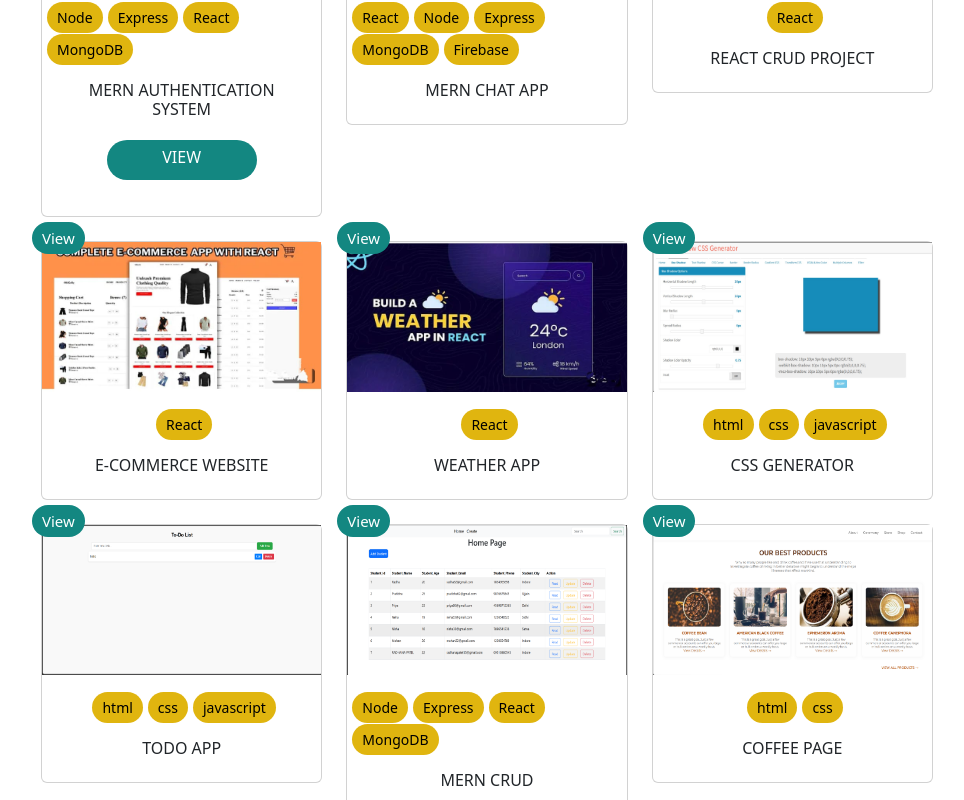
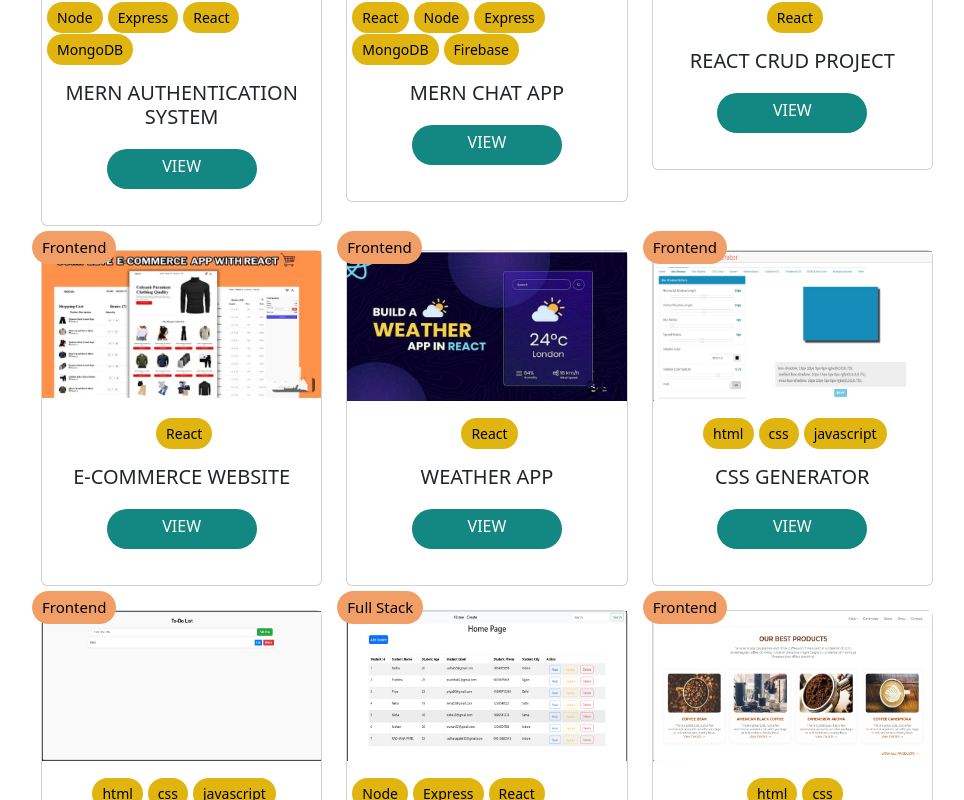
Before and after one commit to radhanapatel33/portfolio-website, a React (Vite) app: page / in a window 1280 px wide. Shown: the part 2720-3520 px from the top of the page, without its empty margins (253-1217 px from the left). Built offline with nearby package versions, Linux system fonts and the light colour scheme.

Commit message:
css update14

```diff
--- a/src/Pages/Projects/Projects.css
+++ b/src/Pages/Projects/Projects.css
@@ -37,19 +37,19 @@
 } */
 /* ----------- */
 
-#ads .card-notify-badge a {
+#ads .card-notify-badge {
   position: absolute;
   left: -10px;
   top: -20px;
-  /* background: #f29f67; */
+  background: #f29f67;
    text-align: center;
   border-radius: 30px 30px 30px 30px;
-  color:white;
-  /* color: black; */
+  /* color:white; */
+  color: black;
   padding: 5px 10px;
   font-size: 15px;
-  background-color: #138781;
-  text-decoration: none;
+  /* background-color: #138781; */
+  /* text-decoration: none;  */
 
 }
 
--- a/src/Pages/Projects/Projects.jsx
+++ b/src/Pages/Projects/Projects.jsx
@@ -37,9 +37,7 @@ const Projects = () => {
                     >
                         <div className="card rounded">
                             <div className="card-image">
-                                {/* <span className="card-notify-badge">Full stack</span> */}
-                                <span className="card-notify-badge"><a href="https://google.com">LINK</a></span>
-                                {/* <span><a className="ad-btn" href="#" target="_blank" rel="noopener noreferrer">View</a></span> */}
+                                <span className="card-notify-badge">Full stack</span>
                                 <img src={authentication} alt="project1" />
                             </div>
                             <div className="card-image-overly m-auto mt-3">
@@ -49,9 +47,9 @@ const Projects = () => {
                                 <span className="card-detail-badge">MongoDB</span>
                             </div>
                             <div className="card-body text-center">
-                                <h6 className="text-uppercase ">MERN Authentication System
-                                   <span className="card-notify-badge1"> <a href="#">View</a></span>
-                                </h6>
+                                <h5 className="text-uppercase ">MERN Authentication System
+                                    <span className="card-notify-badge1"> <a href="#">View</a></span>
+                                </h5>
                             </div>
                         </div>
                     </motion.div>
@@ -64,10 +62,10 @@ const Projects = () => {
                     >
                         <div className="card rounded">
                             <div className="card-image">
-                                {/* <span className="card-notify-badge">Full Stack</span> */}
-                                <span className="card-notify-badge">
+                                <span className="card-notify-badge">Full Stack</span>
+                                {/* <span className="card-notify-badge">
                                     <a href="#" target="_blank" rel="noopener noreferrer">View</a>
-                                </span>
+                                </span> */}
                                 <img src={chatapp} alt="project2" />
                             </div>
                             <div className="card-image-overly m-auto mt-3">
@@ -78,9 +76,10 @@ const Projects = () => {
                                 <span className="card-detail-badge">Firebase</span>
                             </div>
                             <div className="card-body text-center">
-                                <h6 className="text-uppercase">MERN Chat App
+                                <h5 className="text-uppercase">MERN Chat App
+                                    <span className="card-notify-badge1"> <a href="#">View</a></span>
                                     {/* <a className="ad-btn ms-4" href="#">View</a> */}
-                                </h6>
+                                </h5>
                             </div>
                         </div>
                     </motion.div>
@@ -93,33 +92,38 @@ const Projects = () => {
                     >
                         <div className="card rounded">
                             <div className="card-image">
-                                {/* <span className="card-notify-badge">Frontend</span> */}
-                                <span className="card-notify-badge">
+                                <span className="card-notify-badge">Frontend</span>
+                                {/* <span className="card-notify-badge">
                                     <a  href="https://crud-react-project-lemon.vercel.app" target="_blank"
                                         rel="noopener noreferrer" >View</a>
-                                </span>
+                                </span> */}
                                 <img src={crud} alt="project3" />
                             </div>
                             <div className="card-image-overly m-auto mt-3">
                                 <span className="card-detail-badge">React</span>
                             </div>
                             <div className="card-body text-center">
-                                <h6 className="text-uppercase">React CRUD Project
+                                <h5 className="text-uppercase">React CRUD Project
+                                    <span className="card-notify-badge1"> <a href="https://crud-react-project-lemon.vercel.app">View</a></span>
                                     {/* <a className="ad-btn ms-4" href="https://crud-react-project-lemon.vercel.app" target="_blank">View</a> */}
-                                </h6>
+                                </h5>
                             </div>
                         </div>
                     </motion.div>
 
                     {/* ===== PROJECT 4 ===== */}
-                    <motion.div className="col-md-4 mt-4">
+                    <motion.div className="col-md-4 mt-4"
+                        initial={{ rotate: -10, opacity: 0 }}
+                        whileInView={{ rotate: 0, opacity: 1 }}
+                        transition={{ duration: 0.7 }}
+                    >
                         <div className="card rounded">
                             <div className="card-image">
-                                {/* <span className="card-notify-badge">Frontend</span> */}
-                                <span className="card-notify-badge">
+                                <span className="card-notify-badge">Frontend</span>
+                                {/* <span className="card-notify-badge">
                                     <a href="#" target="_blank"
                                         rel="noopener noreferrer" >View</a>
-                                </span>
+                                </span> */}
 
                                 <img src={ecommerce} alt="project4" />
                             </div>
@@ -127,22 +131,27 @@ const Projects = () => {
                                 <span className="card-detail-badge">React</span>
                             </div>
                             <div className="card-body text-center">
-                                <h6 className="text-uppercase">E-commerce Website
+                                <h5 className="text-uppercase">E-commerce Website
+                                    <span className="card-notify-badge1"> <a href="#">View</a></span>
                                     {/* <a className="ad-btn ms-4" href="#">View</a> */}
-                                </h6>
+                                </h5>
                             </div>
                         </div>
                     </motion.div>
 
                     {/* ===== PROJECT 5 ===== */}
-                    <motion.div className="col-md-4 mt-4">
+                    <motion.div className="col-md-4 mt-4"
+                        initial={{ rotate: -10, opacity: 0 }}
+                        whileInView={{ rotate: 0, opacity: 1 }}
+                        transition={{ duration: 0.7 }}
+                    >
                         <div className="card rounded">
                             <div className="card-image">
-                                {/* <span className="card-notify-badge">Frontend</span> */}
-                                <span className="card-notify-badge">
+                                <span className="card-notify-badge">Frontend</span>
+                                {/* <span className="card-notify-badge">
                                     <a href="https://weather-app-project-red.vercel.app" target="_blank"
                                         rel="noopener noreferrer">View</a>
-                                </span>
+                                </span> */}
 
                                 <img src={weatherapp} alt="project5" />
                             </div>
@@ -150,22 +159,28 @@ const Projects = () => {
                                 <span className="card-detail-badge">React</span>
                             </div>
                             <div className="card-body text-center">
-                                <h6 className="text-uppercase">Weather App
+                                <h5 className="text-uppercase">Weather App
+                                    <span className="card-notify-badge1"> <a href="https://weather-app-project-red.vercel.app">View</a></span>
+
                                     {/* <a className="ad-btn ms-4" href="https://weather-app-project-red.vercel.app" target="_blank">View</a> */}
-                                </h6>
+                                </h5>
                             </div>
                         </div>
                     </motion.div>
 
                     {/* ===== PROJECT 6 ===== */}
-                    <motion.div className="col-md-4 mt-4">
+                    <motion.div className="col-md-4 mt-4"
+                        initial={{ rotate: -10, opacity: 0 }}
+                        whileInView={{ rotate: 0, opacity: 1 }}
+                        transition={{ duration: 0.7 }}
+                    >
                         <div className="card rounded">
                             <div className="card-image">
-                                {/* <span className="card-notify-badge">Frontend</span> */}
-                                <span className="card-notify-badge">
+                                <span className="card-notify-badge">Frontend</span>
+                                {/* <span className="card-notify-badge">
                                     <a href="https://css-generator-tool-project.netlify.app" target="_blank"
                                         rel="noopener noreferrer">View</a>
-                                </span>
+                                </span> */}
 
                                 <img src={Css_Box_Shadow_Generator} alt="project6" />
                             </div>
@@ -176,21 +191,26 @@ const Projects = () => {
 
                             </div>
                             <div className="card-body text-center">
-                                <h6 className="text-uppercase">CSS Generator
+                                <h5 className="text-uppercase">CSS Generator
+                                    <span className="card-notify-badge1"> <a href="https://css-generator-tool-alpha.vercel.app">View</a></span>
                                     {/* <a className="ad-btn ms-4" href="https://css-generator-tool-project.netlify.app" target="_blank">View</a> */}
-                                </h6>
+                                </h5>
                             </div>
                         </div>
                     </motion.div>
 
                     {/* ===== PROJECT 7 ===== */}
-                    <motion.div className="col-md-4 mt-4">
+                    <motion.div className="col-md-4 mt-4"
+                        initial={{ rotate: -10, opacity: 0 }}
+                        whileInView={{ rotate: 0, opacity: 1 }}
+                        transition={{ duration: 0.7 }}
+                    >
                         <div className="card rounded">
-                            {/* <span className="card-notify-badge">Frontend</span> */}
-                            <span className="card-notify-badge">
+                            <span className="card-notify-badge">Frontend</span>
+                            {/* <span className="card-notify-badge">
                                 <a href="https://todo-list-project-rp.netlify.app" target="_blank"
                                     rel="noopener noreferrer">View</a>
-                            </span>
+                            </span> */}
 
                             <div className="card-image">
                                 <img src={todo} alt="project7" />
@@ -202,21 +222,26 @@ const Projects = () => {
 
                             </div>
                             <div className="card-body text-center">
-                                <h6 className="text-uppercase">Todo App
+                                <h5 className="text-uppercase">Todo App
+                                    <span className="card-notify-badge1"> <a href="https://todo-list-project-bay.vercel.app">View</a></span>
                                     {/* <a className="ad-btn" href="https://todo-list-project-rp.netlify.app" target="_blank">View</a> */}
-                                </h6>
+                                </h5>
                             </div>
                         </div>
                     </motion.div>
 
                     {/* ===== PROJECT 8 ===== */}
-                    <motion.div className="col-md-4 mt-4">
+                    <motion.div className="col-md-4 mt-4"
+                        initial={{ rotate: -10, opacity: 0 }}
+                        whileInView={{ rotate: 0, opacity: 1 }}
+                        transition={{ duration: 0.7 }}
+                    >
                         <div className="card rounded">
-                            {/* <span className="card-notify-badge">Full Stack</span> */}
-                            <span className="card-notify-badge">
+                            <span className="card-notify-badge">Full Stack</span>
+                            {/* <span className="card-notify-badge">
                                 <a href="#" target="_blank"
                                     rel="noopener noreferrer">View</a>
-                            </span>
+                            </span> */}
 
                             <div className="card-image">
                                 <img src={mern_crud} alt="project8" />
@@ -228,21 +253,26 @@ const Projects = () => {
                                 <span className="card-detail-badge">MongoDB</span>
                             </div>
                             <div className="card-body text-center">
-                                <h6 className="text-uppercase">MERN CRUD
+                                <h5 className="text-uppercase">MERN CRUD
+                                    <span className="card-notify-badge1"> <a href="#">View</a></span>
                                     {/* <a className="ad-btn ms-4" href="#">View</a> */}
-                                </h6>
+                                </h5>
                             </div>
                         </div>
                     </motion.div>
 
                     {/* ===== PROJECT 9 ===== */}
-                    <motion.div className="col-md-4 mt-4">
+                    <motion.div className="col-md-4 mt-4"
+                        initial={{ rotate: -10, opacity: 0 }}
+                        whileInView={{ rotate: 0, opacity: 1 }}
+                        transition={{ duration: 0.7 }}
+                    >
                         <div className="card rounded">
-                            {/* <span className="card-notify-badge">Frontend</span> */}
-                            <span className="card-notify-badge">
+                            <span className="card-notify-badge">Frontend</span>
+                            {/* <span className="card-notify-badge">
                                 <a href="https://coffee-web-page-project.netlify.app" target="_blank"
                                     rel="noopener noreferrer">View</a>
-                            </span>
+                            </span> */}
 
                             <div className="card-image">
                                 <img src={coffee} alt="project9" />
@@ -253,9 +283,10 @@ const Projects = () => {
 
                             </div>
                             <div className="card-body text-center">
-                                <h6 className="text-uppercase">Coffee Page
+                                <h5 className="text-uppercase">Coffee Page
+                                    <span className="card-notify-badge1"> <a href="https://coffee-web-page-gamma.vercel.app">View</a></span>
                                     {/* <a className="ad-btn ms-4" href="https://coffee-web-page-project.netlify.app" target="_blank">View</a> */}
-                                </h6>
+                                </h5>
                             </div>
                         </div>
                     </motion.div>
```
